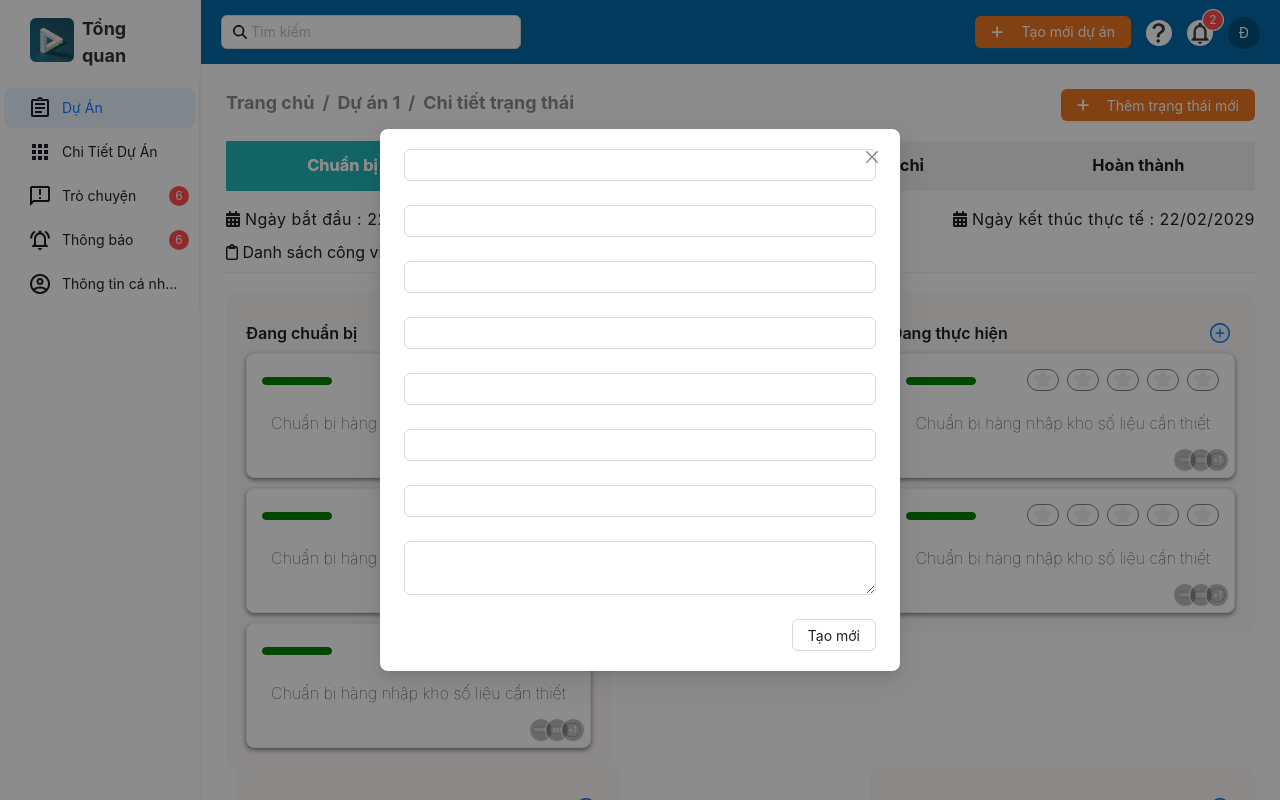
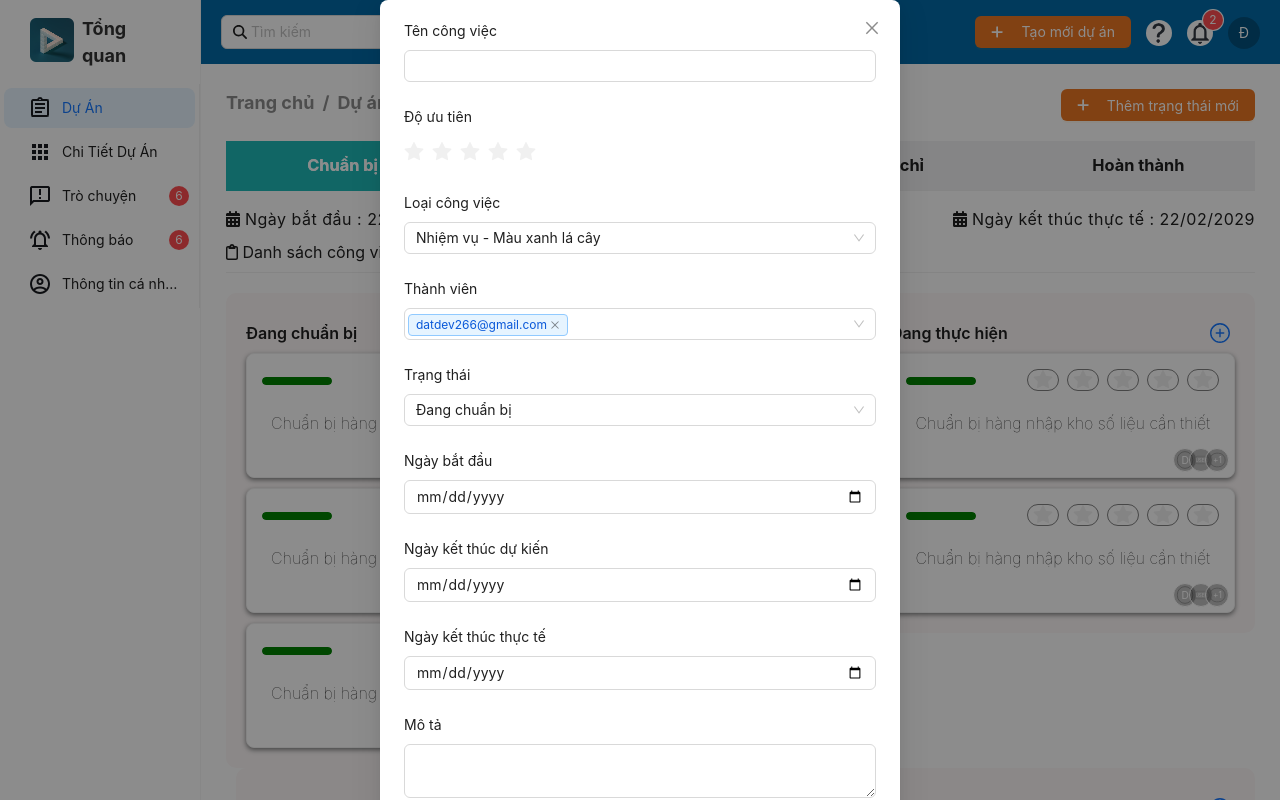
Before and after one commit to vocday/project04, a React (Create React App) app in the folder client/: page /projectdetails/detailedstage in a window 1280 px wide. Both pictures are taken after a click on the element 575 px from the left and 332 px from the top of the page. Shown: the top 800 px of the page. Built offline with nearby package versions, Linux system fonts and the light colour scheme.

Commit message:
TG-9 add modal create stages

```diff
--- a/client/src/App.css
+++ b/client/src/App.css
@@ -61,3 +61,7 @@ body {
 .CardItem_card__URk0w span {
 	border: none !important;
 }
+
+.ant-modal .ant-modal-footer {
+	text-align: center !important;
+}
--- a/client/src/components/CardItem/CardItem.jsx
+++ b/client/src/components/CardItem/CardItem.jsx
@@ -41,7 +41,7 @@ const CardItem = (props) => {
 
 			<p>Chuẩn bị hàng nhập kho số liệu cần thiết</p>
 			<Avatar.Group maxCount={2} size="small" className={cx("team")}>
-				<Avatar>ADMIN</Avatar>
+				<Avatar>D</Avatar>
 				<Avatar>USER</Avatar>
 				<Avatar>USER</Avatar>
 			</Avatar.Group>
--- a/client/src/components/FormCard/FormCard.jsx
+++ b/client/src/components/FormCard/FormCard.jsx
@@ -1,34 +1,112 @@
-import { Form, Input } from "antd";
+import { Form, Input, Rate, Select, Tag } from "antd";
+import classNames from "classnames/bind";
 import React from "react";
+
+import styles from "./FormCard.module.scss";
+
+const cx = classNames.bind(styles);
 
 const FormCard = () => {
 	const { TextArea } = Input;
+
+	const options = [
+		{ value: "datdev@gmail.com" },
+		{ value: "phamtuandat@gmail.com" },
+		{ value: "green" },
+		{ value: "cyan" },
+	];
+
+	const tagRender = (props) => {
+		const { label, value, closable, onClose } = props;
+		const onPreventMouseDown = (event) => {
+			event.preventDefault();
+			event.stopPropagation();
+		};
+		return (
+			<Tag
+				color={"blue"}
+				onMouseDown={onPreventMouseDown}
+				closable={closable}
+				onClose={onClose}
+				style={{ marginRight: 3 }}
+			>
+				{label}
+			</Tag>
+		);
+	};
+
+	const formItem = [
+		{
+			label: "Tên công việc",
+			type: <Input />,
+		},
+		{
+			label: "Độ ưu tiên",
+			type: <Rate />,
+		},
+		{
+			label: "Loại công việc",
+			type: (
+				<Select
+					defaultValue="Nhiệm vụ - Màu xanh lá cây"
+					options={[
+						{ value: "Nhiệm vụ ", label: "Nhiệm vụ - Màu xanh lá cây" },
+						{ value: "Vấn đề", label: "Vấn đề - Màu đỏ" },
+					]}
+				/>
+			),
+		},
+		{
+			label: "Thành viên",
+			type: (
+				<Select
+					mode="multiple"
+					showArrow
+					tagRender={tagRender}
+					defaultValue={["datdev266@gmail.com"]}
+					style={{ width: "100%" }}
+					options={options}
+				/>
+			),
+		},
+		{
+			label: "Trạng thái",
+			type: (
+				<Select
+					defaultValue="Đang chuẩn bị"
+					options={[
+						{ value: "Đang chuẩn bị", label: "Đang chuẩn bị" },
+						{ value: "Đang thực hiện", label: "Đang thực hiện" },
+						{ value: "Đang chờ đánh giá", label: "Đang chờ đánh giá" },
+						{ value: "Hoàn thành", label: "Hoàn thành" },
+						{ value: "Hủy bỏ", label: "Hủy bỏ" },
+					]}
+				/>
+			),
+		},
+		{
+			label: "Ngày bắt đầu",
+			type: <Input type="Date" />,
+		},
+		{
+			label: "Ngày kết thúc dự kiến",
+			type: <Input type="Date" />,
+		},
+		{
+			label: "Ngày kết thúc thực tế",
+			type: <Input type="Date" />,
+		},
+		{
+			label: "Mô tả",
+			type: <TextArea />,
+		},
+	];
+
 	return (
-		<Form>
-			<Form.Item>
-				<Input />
-			</Form.Item>
-			<Form.Item>
-				<Input />
-			</Form.Item>
-			<Form.Item>
-				<Input />
-			</Form.Item>
-			<Form.Item>
-				<Input />
-			</Form.Item>
-			<Form.Item>
-				<Input />
-			</Form.Item>
-			<Form.Item>
-				<Input />
-			</Form.Item>
-			<Form.Item>
-				<Input />
-			</Form.Item>
-			<Form.Item>
-				<TextArea />
-			</Form.Item>
+		<Form layout="vertical">
+			{formItem.map((item, index) => {
+				return <Form.Item label={item.label}>{item.type}</Form.Item>;
+			})}
 		</Form>
 	);
 };
--- /dev/null
+++ b/client/src/components/FormCard/FormCard.module.scss
@@ -0,0 +1,3 @@
+.input {
+	width: 100%;
+}
--- a/client/src/components/Kanban/Kanban.jsx
+++ b/client/src/components/Kanban/Kanban.jsx
@@ -7,7 +7,7 @@ import { PlusCircleTwoTone } from "@ant-design/icons";
 import { faClipboard } from "@fortawesome/free-regular-svg-icons";
 import { faCalendarDays } from "@fortawesome/free-solid-svg-icons";
 import { FontAwesomeIcon } from "@fortawesome/react-fontawesome";
-import { Button, Divider, Modal, Tooltip } from "antd";
+import { Button, ConfigProvider, Divider, Modal, Tooltip } from "antd";
 import Card from "../CardItem/CardItem";
 import styles from "./Kanban.module.scss";
 import FormCard from "../FormCard/FormCard";
@@ -47,7 +47,7 @@ const Kanban = () => {
 				<p>
 					Đang thực hiện
 					<Tooltip title="Thêm thẻ">
-						<PlusCircleTwoTone className={cx("icon")} />
+						<PlusCircleTwoTone className={cx("icon")} onClick={hadleOpenCard} />
 					</Tooltip>
 				</p>
 			),
@@ -68,7 +68,7 @@ const Kanban = () => {
 				<p>
 					Đang chờ đánh giá{" "}
 					<Tooltip title="Thêm thẻ">
-						<PlusCircleTwoTone className={cx("icon")} />
+						<PlusCircleTwoTone className={cx("icon")} onClick={hadleOpenCard} />
 					</Tooltip>
 				</p>
 			),
@@ -85,7 +85,7 @@ const Kanban = () => {
 				<p>
 					Hoàn thành{" "}
 					<Tooltip title="Thêm thẻ">
-						<PlusCircleTwoTone className={cx("icon")} />
+						<PlusCircleTwoTone className={cx("icon")} onClick={hadleOpenCard} />
 					</Tooltip>
 				</p>
 			),
@@ -102,7 +102,7 @@ const Kanban = () => {
 				<p>
 					Hủy bỏ{" "}
 					<Tooltip title="Thêm thẻ">
-						<PlusCircleTwoTone className={cx("icon")} />
+						<PlusCircleTwoTone className={cx("icon")} onClick={hadleOpenCard} />
 					</Tooltip>
 				</p>
 			),
@@ -221,7 +221,13 @@ const Kanban = () => {
 				<Modal
 					open={openModalCard}
 					onCancel={onCancel}
-					footer={[<Button>Tạo mới</Button>]}
+					footer={[
+						<ConfigProvider
+							theme={{ token: { colorPrimary: "rgb(235, 118, 35)" } }}
+						>
+							<Button type="primary">Tạo mới thẻ</Button>
+						</ConfigProvider>,
+					]}
 					centered
 				>
 					<FormCard />
--- a/client/src/components/Kanban/Kanban.module.scss
+++ b/client/src/components/Kanban/Kanban.module.scss
@@ -56,3 +56,7 @@
 .kanban {
 	margin-top: 20px;
 }
+
+.btn--add {
+	text-align: center;
+}
--- a/client/src/pages/StagesPage/StagesPage.jsx
+++ b/client/src/pages/StagesPage/StagesPage.jsx
@@ -1,20 +1,68 @@
-import { Breadcrumb, Button, ConfigProvider, Divider, Tabs } from "antd";
+import {
+	Breadcrumb,
+	Button,
+	ConfigProvider,
+	Form,
+	Input,
+	Modal,
+	Select,
+	Tabs,
+} from "antd";
 
-import classNames from "classnames/bind";
-import React from "react";
-import { Route, Routes, Outlet, useNavigate } from "react-router-dom";
 import { faPlus } from "@fortawesome/free-solid-svg-icons";
 import { FontAwesomeIcon } from "@fortawesome/react-fontawesome";
+import classNames from "classnames/bind";
+import React, { useState } from "react";
+import { Route, Routes, useNavigate } from "react-router-dom";
 import Comment from "../../components/Comment/Comment";
 import Kanban from "../../components/Kanban/Kanban";
+import { Projectdetails } from "../../components/Projectdetails/Projectdetails";
 import MasterLayout from "../../layouts/MasterLayout/MasterLayout";
 import styles from "./StagesPage.module.scss";
-import { Projectdetails } from "../../components/Projectdetails/Projectdetails";
 
 const cx = classNames.bind(styles);
 
 const StagesPage = () => {
 	const navigate = useNavigate();
+	const [isOpen, setIsOpen] = useState(false);
+
+	const renderModal = [
+		{
+			label: "Tên trạng thái",
+			type: (
+				<Select
+					defaultValue="Tạm đình chỉ"
+					options={[
+						{ label: "Chuẩn bị", value: "Chuẩn bị" },
+						{ label: "Đang thực hiện", value: "Đang thực hiện" },
+						{ label: "Tạm đình chỉ", value: "Tạm đình chỉ" },
+						{ label: "Hoàn thành", value: "Hoàn thành" },
+					]}
+				/>
+			),
+		},
+		{
+			label: "Ngày bắt đầu",
+			type: <Input type="Date" />,
+		},
+		{
+			label: "Ngày dự kiến kết thúc",
+			type: <Input type="Date" />,
+		},
+		{
+			label: "Ngày kết thúc thực tế",
+			type: <Input type="Date" />,
+		},
+	];
+
+	const onAddStages = () => {
+		setIsOpen(true);
+	};
+
+	const onCancelStages = () => {
+		setIsOpen(false);
+	};
+
 	const tabsItem = [
 		{
 			key: 1,
@@ -84,10 +132,30 @@ const StagesPage = () => {
 							type="primary"
 							icon={<FontAwesomeIcon icon={faPlus} className={cx("icon1")} />}
 							className={cx("btn--on")}
+							onClick={onAddStages}
 						>
 							Thêm trạng thái mới
 						</Button>
 					</ConfigProvider>
+
+					<Modal
+						open={isOpen}
+						onCancel={onCancelStages}
+						footer={[
+							<ConfigProvider
+								theme={{ token: { colorPrimary: "rgb(235, 118, 35)" } }}
+							>
+								<Button type="primary">Tạo mới thẻ</Button>
+							</ConfigProvider>,
+						]}
+						centered
+					>
+						<Form layout="vertical">
+							{renderModal.map((item, index) => {
+								return <Form.Item label={item.label}>{item.type}</Form.Item>;
+							})}
+						</Form>
+					</Modal>
 				</div>
 				<Routes>
 					<Route
--- a/client/src/services/axiosInstance.js
+++ b/client/src/services/axiosInstance.js
@@ -1,7 +1,7 @@
 import axios from "axios";
 
 const axiosInstance = axios.create({
-	baseURL: "http://localhost:500/",
+	baseURL: "http://localhost:5000/",
 	timeout: 6000,
 });
 
```
Lines whose indentation alone changed are shown as unchanged.
